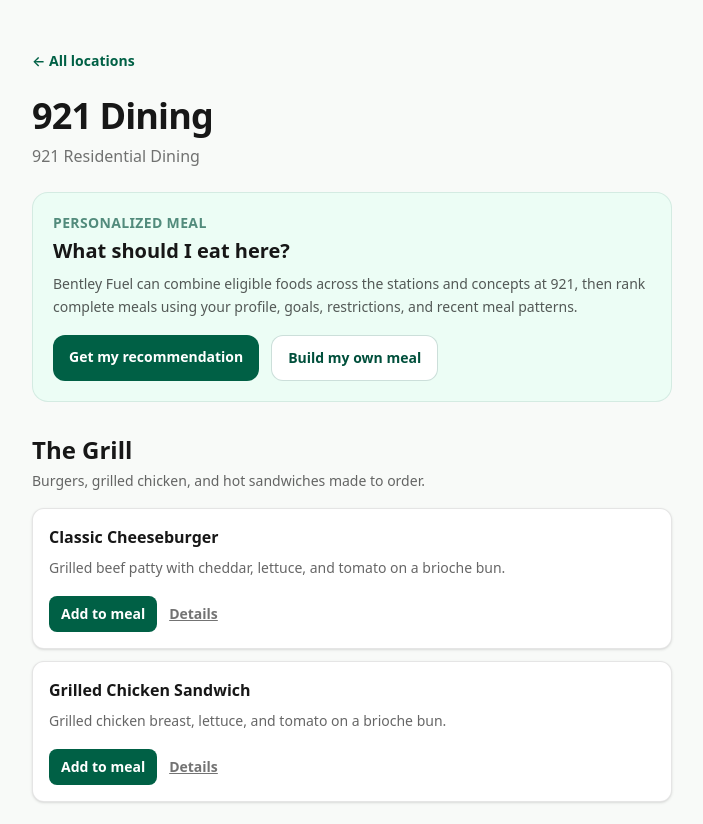
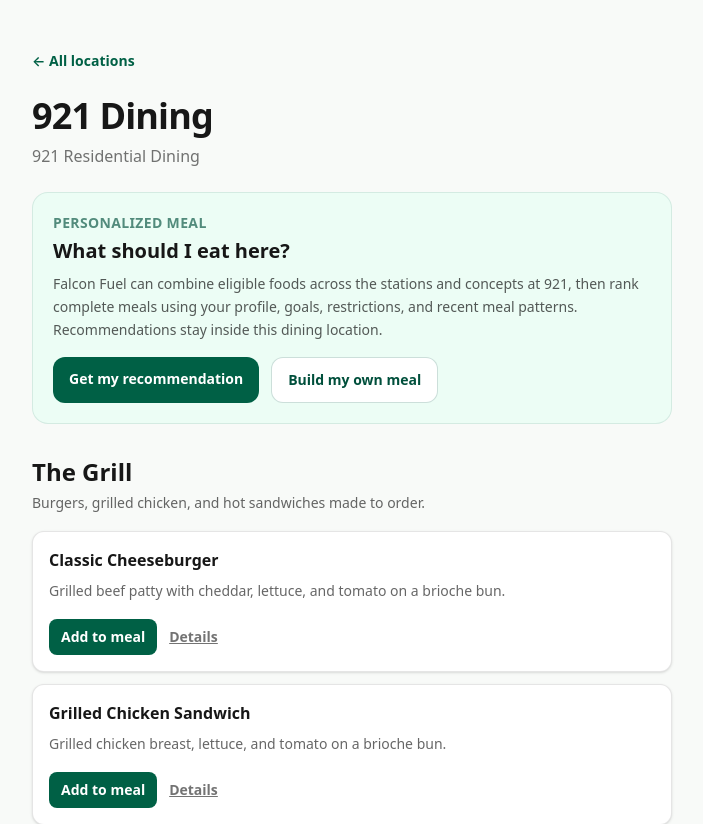
Before and after one commit to JamoV18/Bentley-Fuel, a Next.js app: page /locations/loc-921 in a window 1280 px wide. Shown: the top 824 px of the page, without its empty margins (288-991 px from the left). Built offline with nearby package versions, Linux system fonts and the light colour scheme.

Commit message:
Rename location recommendation branding to Falcon Fuel

```diff
--- a/src/app/locations/[locationId]/page.tsx
+++ b/src/app/locations/[locationId]/page.tsx
@@ -30,7 +30,7 @@ export default async function LocationPage({ params }: { params: Promise<{ locat
         <p className="text-sm font-semibold uppercase tracking-wide text-emerald-900/65">Personalized meal</p>
         <h2 className="mt-1 text-xl font-bold">What should I eat here?</h2>
         <p className="mt-2 text-sm leading-relaxed text-black/65">
-          Bentley Fuel can combine eligible foods across the stations and concepts at {view.location.shortName ?? view.location.name}, then rank complete meals using your profile, goals, restrictions, and recent meal patterns.
+          Falcon Fuel can combine eligible foods across the stations and concepts at {view.location.shortName ?? view.location.name}, then rank complete meals using your profile, goals, restrictions, and recent meal patterns. Recommendations stay inside this dining location.
         </p>
         <div className="mt-4 flex flex-wrap gap-3">
           <Link
```
